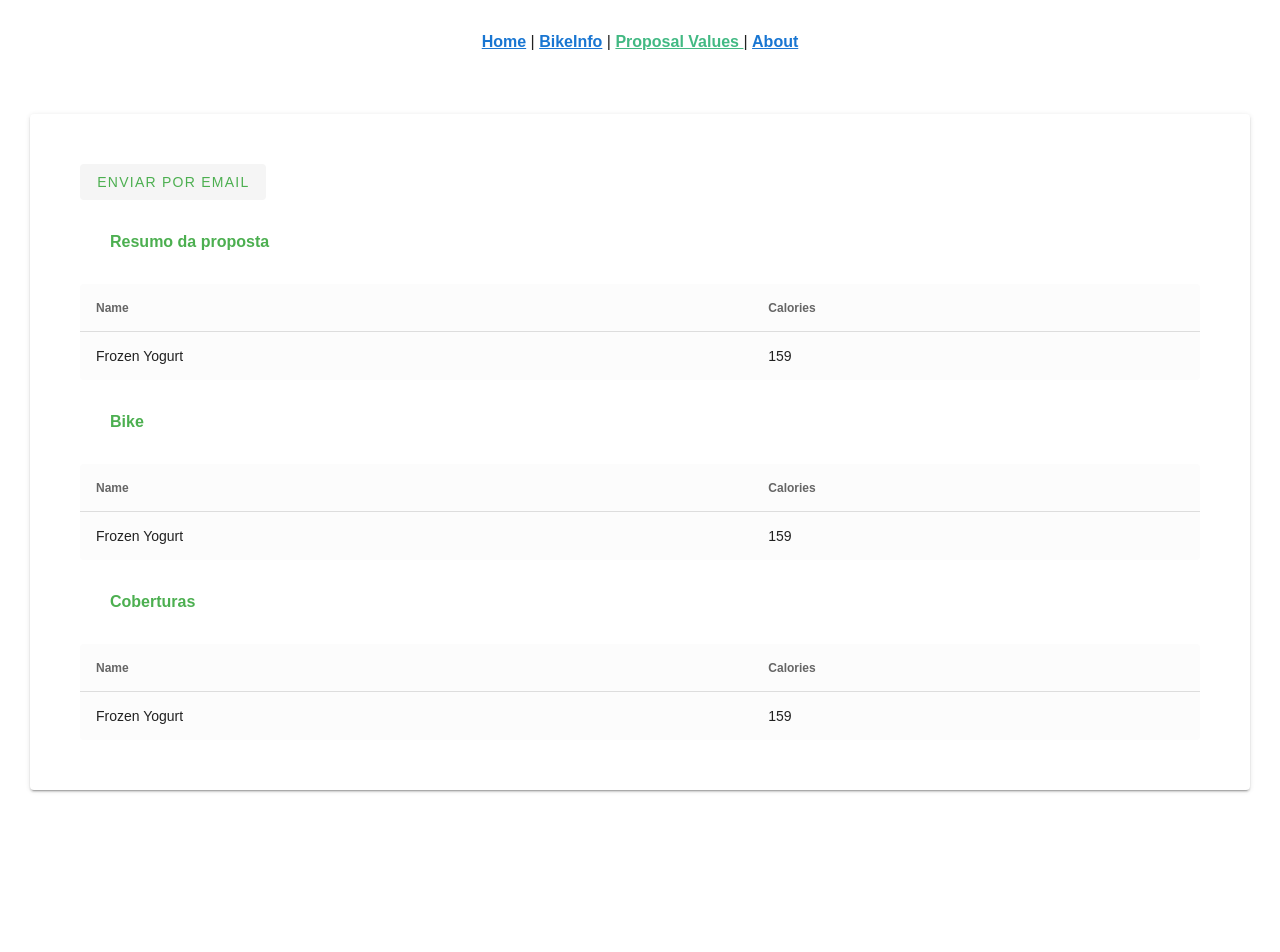
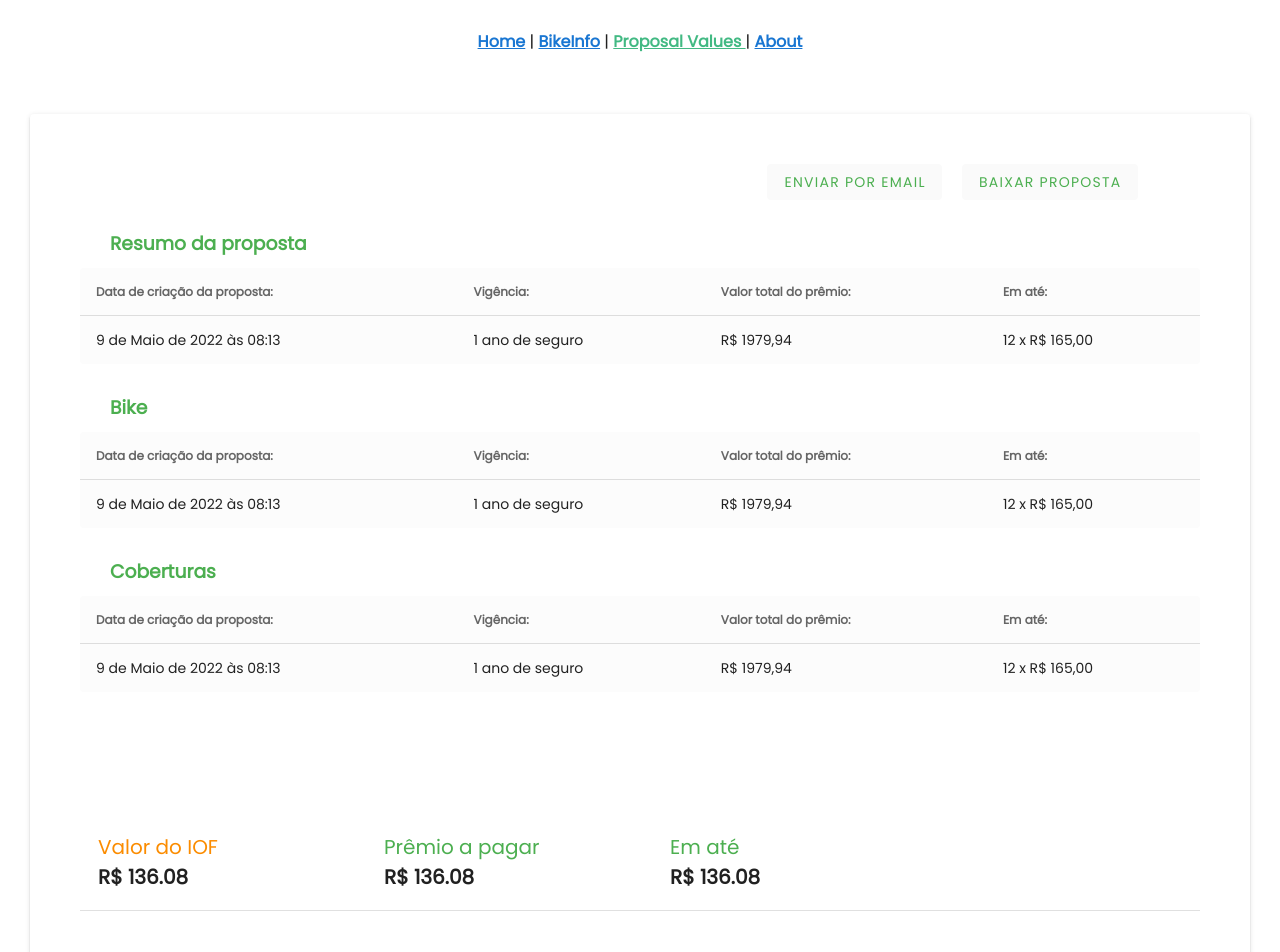
Before and after one commit to danilodcn/santuu-front, a Vue app: page /vue/simulation/proposal-values in a window 1280 px wide. Shown: the top 952 px of the page. Before the commit the page ends 820 px from the top, so only its background shows below. Built offline with nearby package versions, Linux system fonts and the light colour scheme.

Commit message:
Continuando construção de proposal-values

```diff
--- a/public/index.html
+++ b/public/index.html
@@ -6,6 +6,9 @@
     <meta name="viewport" content="width=device-width,initial-scale=1.0" />
     <link rel="icon" href="<%= BASE_URL %>favicon.ico" />
     <title><%= htmlWebpackPlugin.options.title %></title>
+    <link rel="preconnect" href="https://fonts.googleapis.com">
+    <link rel="preconnect" href="https://fonts.gstatic.com" crossorigin>
+    <link href="https://fonts.googleapis.com/css2?family=Poppins&display=swap" rel="stylesheet">
     <link
       rel="stylesheet"
       href="https://fonts.googleapis.com/css?family=Roboto:100,300,400,500,700,900"
--- a/src/api/index.ts
+++ b/src/api/index.ts
@@ -1,7 +1,7 @@
 import axios, { AxiosRequestConfig, AxiosInstance } from "axios";
 
 const baseConfig: AxiosRequestConfig = {
-  baseURL: "http://localhost:8000/",
+  baseURL: "http://localhost:8080/",
 };
 
 export class APIBase {
--- a/src/components/DetailBox.vue
+++ b/src/components/DetailBox.vue
@@ -1,6 +1,6 @@
 <template>
   <v-content>
-    <h4><slot></slot></h4>
+    <h3><slot></slot></h3>
     <v-simple-table class="table">
       <template v-slot:default>
         <thead>
@@ -46,9 +46,9 @@ export default class DetailedBox extends Vue {
 </script>
 
 <style scoped>
-h4 {
+h3 {
   text-align: left;
-  padding: 30px;
+  padding: 30px 30px 10px 30px;
   color: #4caf50;
 }
 .table {
--- /dev/null
+++ b/src/components/PriceBox.vue
@@ -0,0 +1,38 @@
+<template>
+  <v-content class="price-box">
+    <v-row :class="{ bad: bad, good: good }">
+      <slot></slot>
+    </v-row>
+    <v-row>
+      <b :class="{ bold: bold }">R$ {{ price }}</b>
+    </v-row>
+  </v-content>
+</template>
+
+<script lang="ts">
+import { Component, Prop, Vue } from "vue-property-decorator";
+
+@Component
+export default class PriceBox extends Vue {
+  @Prop() bold!: boolean;
+  @Prop() bad!: boolean;
+  @Prop() good!: boolean;
+  @Prop() price!: number;
+}
+</script>
+
+<style scoped>
+.bad {
+  color: #fb8c00;
+}
+.good {
+  color: #4caf50;
+}
+.bold {
+  font-weight: bold;
+}
+.price-box {
+  font-size: 20px;
+  margin: 80px 30px 30px 30px;
+}
+</style>
--- a/src/views/simulation/ProposalValues.vue
+++ b/src/views/simulation/ProposalValues.vue
@@ -1,10 +1,37 @@
 <template>
   <div class="proposal-values">
     <v-card class="box-content">
-      <v-btn class="success-santuu" elevation="0">Enviar por email</v-btn>
+      <v-row>
+        <v-col offset="7">
+          <v-btn class="success-santuu" elevation="0">Enviar por email</v-btn>
+          <v-btn class="success-santuu" elevation="0">Baixar proposta</v-btn>
+        </v-col>
+      </v-row>
       <DetailBox :table="table">Resumo da proposta</DetailBox>
       <DetailBox :table="table">Bike</DetailBox>
       <DetailBox :table="table">Coberturas</DetailBox>
+      <v-row class="prices">
+        <v-col class="col-3">
+          <PriceBox :bad="true" price="136.08">Valor do IOF</PriceBox>
+        </v-col>
+        <v-col class="col-3">
+          <PriceBox :bold="true" :good="true" price="136.08"
+            >Prêmio a pagar</PriceBox
+          >
+        </v-col>
+        <v-col class="col-3">
+          <PriceBox :bold="true" :good="true" price="136.08">Em até</PriceBox>
+        </v-col>
+      </v-row>
+      <v-divider></v-divider>
+      <v-row class="back-foward" justify="space-between">
+        <v-col class="col-2">
+          <v-btn>Voltar</v-btn>
+        </v-col>
+        <v-col class="col-2">
+          <v-btn>Avançar</v-btn>
+        </v-col>
+      </v-row>
     </v-card>
   </div>
 </template>
@@ -15,14 +42,23 @@ import DetailBox, {
   IDetailedInfo,
   ITableRow,
 } from "@/components/DetailBox.vue"; // @ is an alias to /src
+import PriceBox from "@/components/PriceBox.vue"; // @ is an alias to /src
 
 const titles: IDetailedInfo[] = [
   {
-    value: "Name",
+    value: "Data de criação da proposta:",
     description: "Detalhe",
   },
   {
-    value: "Calories",
+    value: "Vigência:",
+    description: "Quantidade de calorias (Kcal)",
+  },
+  {
+    value: "Valor total do prêmio:",
+    description: "Quantidade de calorias (Kcal)",
+  },
+  {
+    value: "Em até:",
     description: "Quantidade de calorias (Kcal)",
   },
 ];
@@ -31,11 +67,19 @@ const items: ITableRow[] = [
   {
     values: [
       {
-        value: "Frozen Yogurt",
+        value: "9 de Maio de 2022 às 08:13",
         description: "Bom",
       },
       {
-        value: 159,
+        value: "1 ano de seguro",
+        description: "Muita Energia",
+      },
+      {
+        value: "R$ 1979,94",
+        description: "Muita Energia",
+      },
+      {
+        value: "12 x R$ 165,00",
         description: "Muita Energia",
       },
     ],
@@ -50,14 +94,11 @@ const table = {
 @Component({
   components: {
     DetailBox,
+    PriceBox,
   },
 })
 export default class ProposalValues extends Vue {
   table = table;
-
-  log() {
-    console.log(this.table);
-  }
 }
 </script>
 
@@ -68,5 +109,13 @@ export default class ProposalValues extends Vue {
 }
 .success-santuu {
   color: #4caf50;
+  background-color: #fafafa !important;
+  margin-left: 20px;
+}
+.prices {
+  margin-top: 60px;
+}
+.back-foward {
+  margin-top: 80px;
 }
 </style>
```
Also changed, not shown: 1 other file (tests, documents, lock files or other folders).
